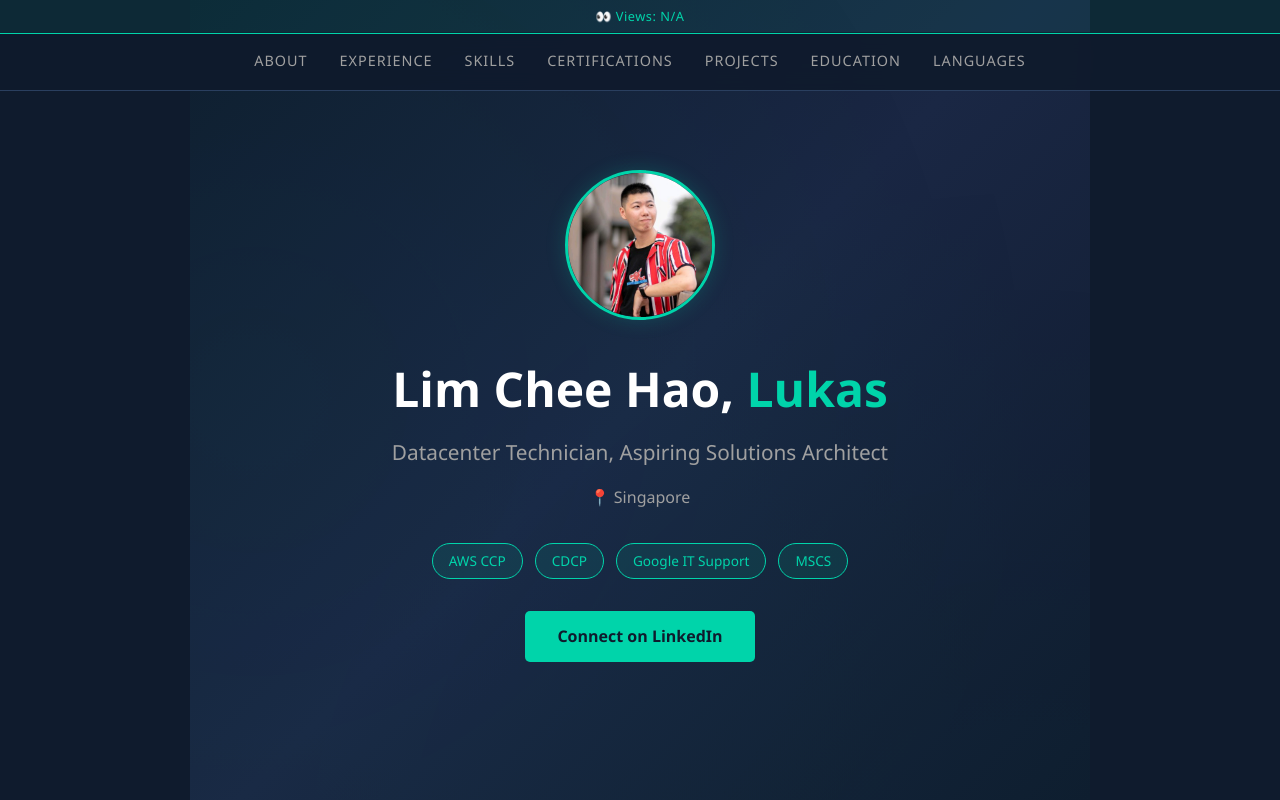
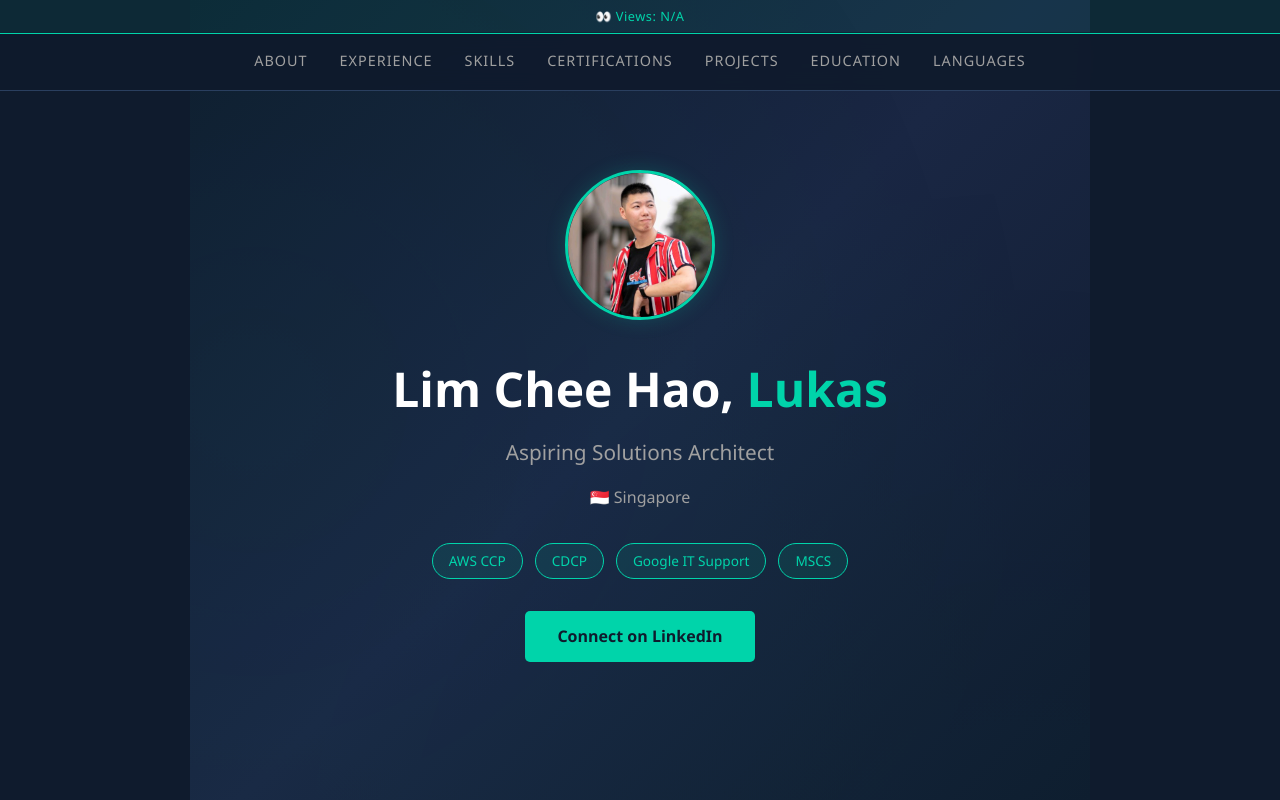
Before and after one commit to Masterchee/lukaslim-resume, a plain HTML site: page index.html in a window 1280 px wide. Shown: the top 800 px of the page. Drawn offline with Linux system fonts and the light colour scheme; no server answers.

Commit message:
Revise subtitle and location in index.html
Updated subtitle and location with new content.

```diff
--- a/index.html
+++ b/index.html
@@ -170,8 +170,8 @@
     <div class="hero-content">
       <img src="profile.jpg" alt="Lim Chee Hao, Lukas" class="profile-photo">
       <h1>Lim Chee Hao, <span>Lukas</span></h1>
-      <p class="subtitle">Datacenter Technician, Aspiring Solutions Architect</p>
-      <p class="location">📍 Singapore</p>
+      <p class="subtitle">Aspiring Solutions Architect</p>
+      <p class="location">🇸🇬 Singapore</p>
       <div class="badge-row">
         <a href="https://www.credly.com/badges/98b79a70-3a7a-4e3e-aa2d-6c386a050036" target="_blank" class="badge">AWS CCP</a>
         <a href="https://mylogin.exin.nl/polarserver.asp?Script=GetLinkedInPost&CandidateCertificateGUID=AED2F92E-7872-4DAA-8367-9FD9439B39F0" target="_blank" class="badge">CDCP</a>
```
